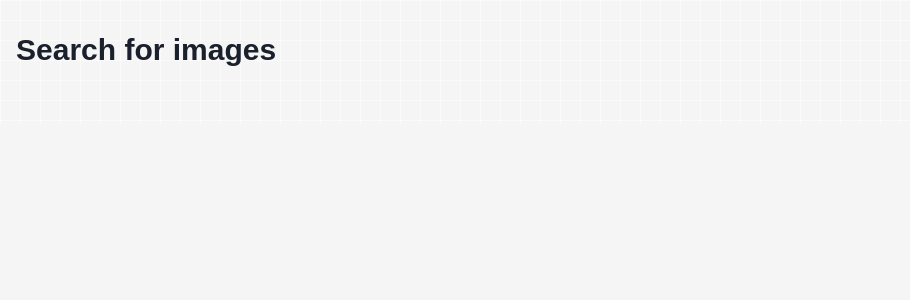
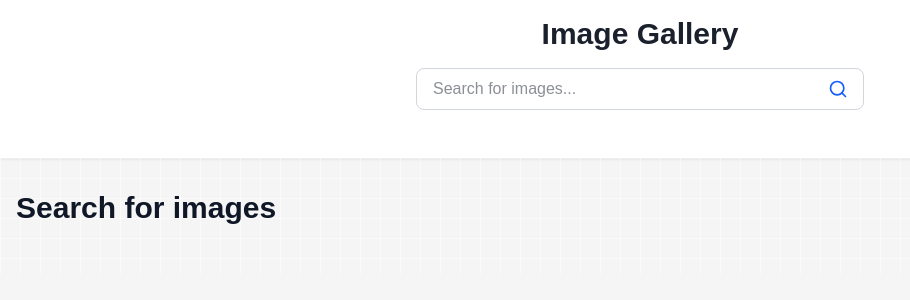
Before and after one commit to fractal-bootcamp/alangarber-image-gallery, a Next.js app: page /search in a window 1280 px wide. Shown: the top 300 px of the page, without its empty margins (0-910 px from the left). Built offline with nearby package versions, Linux system fonts and the light colour scheme.

Commit message:
search bar

```diff
--- /dev/null
+++ b/src/app/api/search/route.ts
@@ -0,0 +1,37 @@
+import { NextRequest, NextResponse } from "next/server";
+
+export async function GET(request: NextRequest) {
+  const searchParams = request.nextUrl.searchParams;
+  const query = searchParams.get("q") || "";
+  const page = searchParams.get("page") || "1";
+
+  if (!query) {
+    return NextResponse.json({ photos: [], total_results: 0 });
+  }
+
+  try {
+    const response = await fetch(
+      `https://api.pexels.com/v1/search?query=${encodeURIComponent(query)}&page=${page}&per_page=15`,
+      {
+        headers: {
+          Authorization: process.env.PEXELS_API_KEY as string,
+        },
+        cache: "no-store",
+      },
+    );
+
+    if (!response.ok) {
+      throw new Error("Failed to search images");
+    }
+
+    const data = await response.json();
+    return NextResponse.json(data);
+  } catch (error) {
+    return NextResponse.json(
+      {
+        error: `Failed to search images: ${error instanceof Error ? error.message : "Unknown error"}`,
+      },
+      { status: 500 },
+    );
+  }
+}
--- /dev/null
+++ b/src/app/components/InfiniteSearchResults.tsx
@@ -0,0 +1,76 @@
+"use client";
+
+import { useState, useEffect, useCallback } from "react";
+import { useInView } from "react-intersection-observer";
+import Gallery from "./Gallery";
+import { Image as ImageType } from "@/types/image";
+
+interface InfiniteSearchResultsProps {
+  initialImages: ImageType[];
+  query: string;
+  totalResults: number;
+}
+
+export default function InfiniteSearchResults({
+  initialImages,
+  query,
+  totalResults,
+}: InfiniteSearchResultsProps) {
+  const [images, setImages] = useState(initialImages);
+  const [page, setPage] = useState(1);
+  const [loading, setLoading] = useState(false);
+  const [allLoaded, setAllLoaded] = useState(
+    initialImages.length >= totalResults,
+  );
+  const { ref, inView } = useInView();
+
+  const loadMoreImages = useCallback(async () => {
+    if (loading || allLoaded) return;
+
+    setLoading(true);
+
+    try {
+      const response = await fetch(
+        `/api/search?q=${encodeURIComponent(query)}&page=${page + 1}`,
+      );
+      const data = await response.json();
+
+      if (data.photos.length === 0) {
+        setAllLoaded(true);
+      } else {
+        setImages((prev) => [...prev, ...data.photos]);
+        setPage((prev) => prev + 1);
+      }
+    } catch (error) {
+      console.error("Error loading more search results:", error);
+    } finally {
+      setLoading(false);
+    }
+  }, [loading, allLoaded, query, page]);
+
+  useEffect(() => {
+    if (inView) {
+      loadMoreImages();
+    }
+  }, [inView, loadMoreImages]);
+
+  return (
+    <div>
+      <Gallery images={images} />
+
+      <div ref={ref} className="flex justify-center py-8">
+        {loading && (
+          <div className="flex items-center justify-center">
+            <div className="w-10 h-10 border-4 border-blue-500 border-t-transparent rounded-full animate-spin"></div>
+          </div>
+        )}
+
+        {allLoaded && (
+          <p className="text-gray-600">
+            You&apos;ve reached the end of the search results
+          </p>
+        )}
+      </div>
+    </div>
+  );
+}
--- /dev/null
+++ b/src/app/components/SearchBar.tsx
@@ -0,0 +1,50 @@
+"use client";
+
+import { useState } from "react";
+import { useRouter } from "next/navigation";
+
+export default function SearchBar() {
+  const [query, setQuery] = useState("");
+  const router = useRouter();
+
+  const handleSearch = (e: React.FormEvent) => {
+    e.preventDefault();
+    if (query.trim()) {
+      router.push(`/search?q=${encodeURIComponent(query)}`);
+    }
+  };
+
+  return (
+    <form onSubmit={handleSearch} className="w-full max-w-md mb-8">
+      <div className="relative flex items-center">
+        <input
+          type="text"
+          placeholder="Search for images..."
+          value={query}
+          onChange={(e) => setQuery(e.target.value)}
+          className="w-full px-4 py-2 border border-gray-300 rounded-lg focus:outline-none focus:ring-2 focus:ring-blue-500 focus:border-transparent"
+        />
+        <button
+          type="submit"
+          className="absolute right-2 p-2 text-blue-600 hover:text-blue-800"
+          aria-label="Search"
+        >
+          <svg
+            xmlns="http://www.w3.org/2000/svg"
+            width="20"
+            height="20"
+            viewBox="0 0 24 24"
+            fill="none"
+            stroke="currentColor"
+            strokeWidth="2"
+            strokeLinecap="round"
+            strokeLinejoin="round"
+          >
+            <circle cx="11" cy="11" r="8" />
+            <line x1="21" y1="21" x2="16.65" y2="16.65" />
+          </svg>
+        </button>
+      </div>
+    </form>
+  );
+}
--- a/src/app/layout.tsx
+++ b/src/app/layout.tsx
@@ -1,33 +1,27 @@
+import "./globals.css";
 import type { Metadata } from "next";
-import { Geist, Geist_Mono } from "next/font/google";
-import "./globals.css";
-
-const geistSans = Geist({
-  variable: "--font-geist-sans",
-  subsets: ["latin"],
-});
-
-const geistMono = Geist_Mono({
-  variable: "--font-geist-mono",
-  subsets: ["latin"],
-});
+import SearchBar from "./components/SearchBar";
 
 export const metadata: Metadata = {
-  title: "Create Next App",
-  description: "Generated by create next app",
+  title: "Image Gallery",
+  description: "A beautiful image gallery built with Next.js",
 };
 
 export default function RootLayout({
   children,
-}: Readonly<{
+}: {
   children: React.ReactNode;
-}>) {
+}) {
   return (
     <html lang="en">
-      <body
-        className={`${geistSans.variable} ${geistMono.variable} antialiased text-gray-900`}
-      >
-        {children}
+      <body className="text-gray-900">
+        <header className="bg-white shadow-sm">
+          <div className="container mx-auto px-4 py-4 flex flex-col items-center">
+            <h1 className="text-3xl font-bold mb-4">Image Gallery</h1>
+            <SearchBar />
+          </div>
+        </header>
+        <main className="container mx-auto px-4 py-8">{children}</main>
       </body>
     </html>
   );
--- a/src/app/lib/api.ts
+++ b/src/app/lib/api.ts
@@ -53,7 +53,7 @@ export async function fetchImageById(id: string) {
 
 export async function searchImages(query: string, page = 1) {
   const response = await fetch(
-    `https://api.pexels.com/v1/search?query=${query}&page=${page}&per_page=15`,
+    `https://api.pexels.com/v1/search?query=${encodeURIComponent(query)}&page=${page}&per_page=15`,
     {
       headers: {
         Authorization: process.env.PEXELS_API_KEY as string,
@@ -66,6 +66,5 @@ export async function searchImages(query: string, page = 1) {
     throw new Error("Failed to search images");
   }
 
-  const data = await response.json();
-  return data;
+  return response.json();
 }
--- a/src/app/page.tsx
+++ b/src/app/page.tsx
@@ -11,11 +11,11 @@ export default async function Home() {
   const initialImages = await fetchFeaturedImages(15);
 
   return (
-    <main className="container mx-auto px-4 py-8">
+    <div>
       <h1 className="text-3xl font-bold mb-6 text-gray-900">Featured Images</h1>
       <Suspense fallback={<p className="text-gray-900">Loading gallery...</p>}>
         <InfiniteGallery initialImages={initialImages} />
       </Suspense>
-    </main>
+    </div>
   );
 }
--- a/src/app/search/page.tsx
+++ b/src/app/search/page.tsx
@@ -1,6 +1,7 @@
 import { Suspense } from "react";
 import { searchImages } from "@/app/lib/api";
-import Gallery from "@/app/components/Gallery";
+import InfiniteSearchResults from "@/app/components/InfiniteSearchResults";
+import { Image as ImageType } from "@/types/image";
 
 interface SearchPageProps {
   searchParams?: {
@@ -8,34 +9,57 @@ interface SearchPageProps {
   };
 }
 
-export const metadata = {
-  title: "Search Images",
-  description: "Search for images in our collection",
-};
+export async function generateMetadata({ searchParams }: SearchPageProps) {
+  const resolvedParams = await searchParams;
+  const query = resolvedParams?.q || "";
+  return {
+    title: query ? `Search results for "${query}"` : "Search Images",
+    description: `Image search results for "${query}"`,
+  };
+}
 
 export default async function SearchPage({ searchParams }: SearchPageProps) {
-  const query = searchParams?.q || "";
-  const result = query ? await searchImages(query) : { photos: [] };
+  const resolvedParams = await searchParams;
+  const query = resolvedParams?.q || "";
+
+  let images: ImageType[] = [];
+  let totalResults = 0;
+
+  if (query) {
+    try {
+      const result = await searchImages(query);
+      images = result.photos;
+      totalResults = result.total_results;
+    } catch (error) {
+      console.error("Error searching images:", error);
+    }
+  }
 
   return (
-    <main className="container mx-auto px-4 py-8">
-      <h1 className="text-3xl font-bold mb-6">
+    <div>
+      <h1 className="text-3xl font-bold mb-4 text-gray-900">
         {query ? `Search results for "${query}"` : "Search for images"}
       </h1>
 
       {query && (
-        <p className="mb-6 text-gray-600">
-          Found {result.total_results} results
-        </p>
+        <p className="mb-6 text-gray-600">Found {totalResults} results</p>
       )}
 
-      <Suspense fallback={<p>Searching...</p>}>
-        {result.photos.length > 0 ? (
-          <Gallery images={result.photos} />
+      <Suspense fallback={<p className="text-gray-900">Searching...</p>}>
+        {images.length > 0 ? (
+          <InfiniteSearchResults
+            initialImages={images}
+            query={query}
+            totalResults={totalResults}
+          />
         ) : (
-          query && <p>No images found for &quot;{query}&quot;</p>
+          query && (
+            <p className="text-gray-900">
+              No images found for &quot;{query}&quot;
+            </p>
+          )
         )}
       </Suspense>
-    </main>
+    </div>
   );
 }
```
